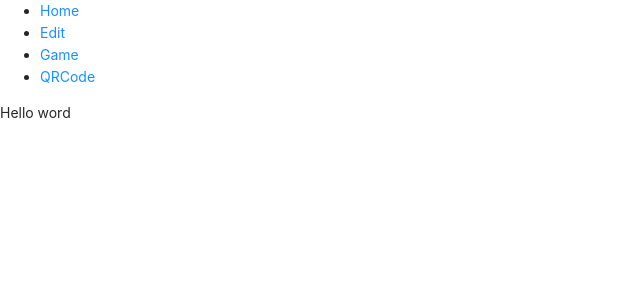
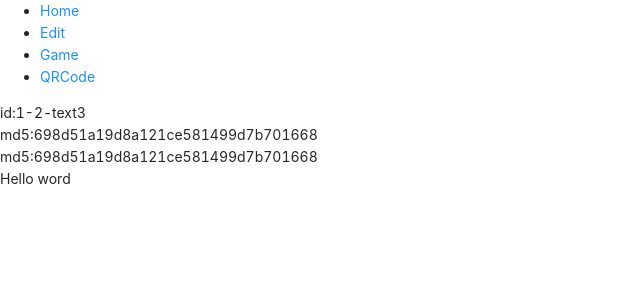
Before and after one commit to xujiongx/code-station, a React app: page / in a window 1280 px wide. Shown: the top 300 px of the page, without its empty margins (0-640 px from the left). Built offline with nearby package versions, Linux system fonts and the light colour scheme.

Commit message:
perf: 新增功能测试

```diff
--- a/package.json
+++ b/package.json
@@ -14,6 +14,8 @@
     "html-webpack-plugin": "^5.3.2",
     "less": "^4.1.2",
     "less-loader": "^10.2.0",
+    "lodash": "^4.17.21",
+    "md5": "^2.3.0",
     "qrcode.react": "^1.0.1",
     "react": "^17.0.2",
     "react-color": "^2.19.3",
@@ -36,6 +38,8 @@
   "devDependencies": {
     "@swc/core": "^1.2.110",
     "@types/draft-js": "^0.11.6",
+    "@types/lodash": "^4.14.178",
+    "@types/md5": "^2.3.1",
     "@types/qrcode.react": "^1.0.2",
     "@types/react": "^17.0.16",
     "@types/react-dom": "^17.0.9",
--- a/src/App.tsx
+++ b/src/App.tsx
@@ -2,6 +2,7 @@ import React from "react";
 import { Link, Outlet, Route, Routes } from "react-router-dom";
 import MyEditor from "./pages/Edit";
 import SelectAvatar from "./pages/Game/select_avatar";
+import { Lodash } from "./pages/Lodash";
 import { QRCodeTest } from "./pages/QRCode";
 
 export default function App() {
@@ -42,5 +43,12 @@ function Layout() {
 }
 
 function Hello() {
-  return <div>Hello word</div>;
+  return (
+    <div>
+      <div>
+        <Lodash></Lodash>
+      </div>
+      Hello word
+    </div>
+  );
 }
--- a/src/index.tsx
+++ b/src/index.tsx
@@ -3,6 +3,7 @@ import ReactDOM from "react-dom";
 import "antd/dist/antd.less";
 import { BrowserRouter } from "react-router-dom";
 import App from "./App";
+import _ from "lodash";
 
 const Router = () => {
   return (
--- /dev/null
+++ b/src/pages/Lodash/index.tsx
@@ -0,0 +1,22 @@
+import React from "react";
+import _ from "lodash";
+import md5 from "md5";
+export function Lodash() {
+  const id1 = _.uniqueId();
+  const id2 = _.uniqueId();
+  const id3 = _.uniqueId("text");
+
+  const md1 = md5("111");
+  const md2 = md5("111");
+  return (
+    <div>
+      <div>
+        id:{id1}-{id2}-{id3}
+        {_.stubTrue()}
+      </div>
+
+      <div>md5:{md1}</div>
+      <div>md5:{md2}</div>
+    </div>
+  );
+}
```
Also changed, not shown: 2 other files (tests, documents, lock files or other folders).
